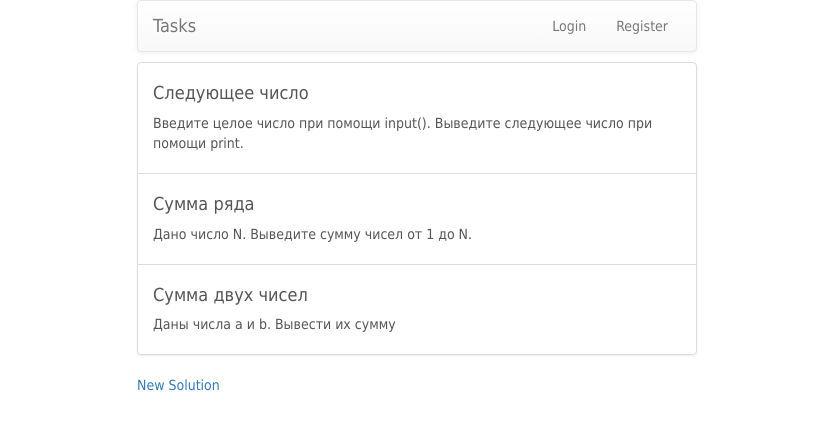
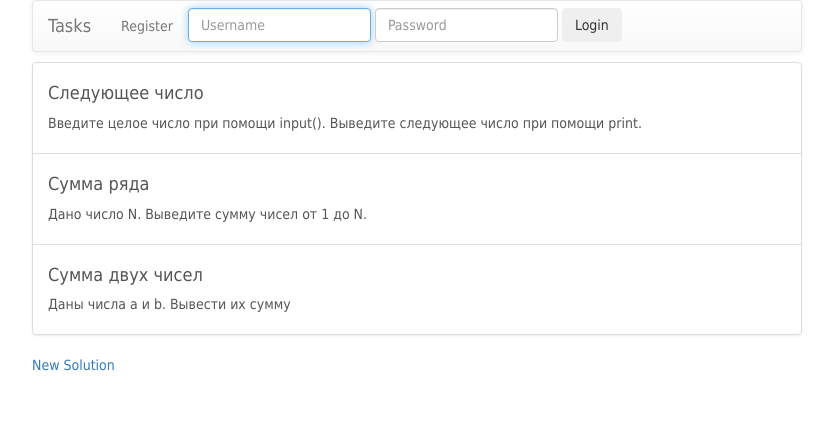
Before and after one commit to MrTsepa/track_web, a Django app: page /tasks/ in a window 1280 px wide. Shown: the top 430 px of the page, without its empty margins (223-1056 px from the left). Run offline with Django 3.2, Linux system fonts and the light colour scheme; data comes from the database, SQL or seed files in the repository; both versions use the stored data as it was after the commit; some libraries are stand-ins or nearby versions.

Commit message:
login on page added

```diff
--- a/src/application/settings.py
+++ b/src/application/settings.py
@@ -44,6 +44,8 @@ INSTALLED_APPS = [
     'core',
 ]
 
+from django.middleware.security import SecurityMiddleware
+
 MIDDLEWARE = [
     'django.middleware.security.SecurityMiddleware',
     'django.contrib.sessions.middleware.SessionMiddleware',
@@ -52,6 +54,7 @@ MIDDLEWARE = [
     'django.contrib.auth.middleware.AuthenticationMiddleware',
     'django.contrib.messages.middleware.MessageMiddleware',
     'django.middleware.clickjacking.XFrameOptionsMiddleware',
+    'core.middleware.middlewares.LoginFormMiddleware',
 ]
 
 ROOT_URLCONF = 'application.urls'
--- /dev/null
+++ b/src/core/middleware/middlewares.py
@@ -0,0 +1,26 @@
+from django.utils.deprecation import MiddlewareMixin
+
+
+class LoginFormMiddleware(MiddlewareMixin):
+    def process_request(self, request):
+        from django.contrib.auth.forms import AuthenticationForm
+        if request.method == 'POST' and \
+                'account' in request.POST and \
+                        request.POST['account'] == 'Login':
+            form = AuthenticationForm(data=request.POST, prefix="login")
+            if form.is_valid():
+                from django.contrib.auth import login
+                login(request, form.get_user())
+            request.method = 'GET'
+        else:
+            form = AuthenticationForm(request, prefix="login")
+
+        form.fields['username'].widget.attrs.update({
+            'placeholder': 'Username',
+            'class': 'form-control'
+        })
+        form.fields['password'].widget.attrs.update({
+            'placeholder': 'Password',
+            'class': 'form-control'
+        })
+        request.login_form = form
--- a/src/core/static/core/css/main.css
+++ b/src/core/static/core/css/main.css
@@ -1,5 +1,5 @@
 body {
-	width: 40em;
+	width: 55em;
     margin: 0 auto 10%;
     font-family: Tahoma;
 	position: relative;
@@ -16,3 +16,7 @@ body {
 .navbar-text-user {
     font-style: italic;
 }
+
+#login-on-page-form {
+    padding: 0.5em;
+}
--- a/src/core/templates/base.html
+++ b/src/core/templates/base.html
@@ -3,11 +3,11 @@
     <head>
         <title>{% block title %}{% endblock %}</title>
         <!-- Latest compiled and minified CSS -->
-        <link rel="stylesheet" href="https://maxcdn.bootstrapcdn.com/bootstrap/3.3.7/css/bootstrap.min.css" integrity="sha384-BVYiiSIFeK1dGmJRAkycuHAHRg32OmUcww7on3RYdg4Va+PmSTsz/K68vbdEjh4u" crossorigin="anonymous">
+        <link rel="stylesheet" href="http://maxcdn.bootstrapcdn.com/bootstrap/3.3.7/css/bootstrap.min.css" integrity="sha384-BVYiiSIFeK1dGmJRAkycuHAHRg32OmUcww7on3RYdg4Va+PmSTsz/K68vbdEjh4u" crossorigin="anonymous">
         <!-- Optional theme -->
-        <link rel="stylesheet" href="https://maxcdn.bootstrapcdn.com/bootstrap/3.3.7/css/bootstrap-theme.min.css" integrity="sha384-rHyoN1iRsVXV4nD0JutlnGaslCJuC7uwjduW9SVrLvRYooPp2bWYgmgJQIXwl/Sp" crossorigin="anonymous">
+        <link rel="stylesheet" href="http://maxcdn.bootstrapcdn.com/bootstrap/3.3.7/css/bootstrap-theme.min.css" integrity="sha384-rHyoN1iRsVXV4nD0JutlnGaslCJuC7uwjduW9SVrLvRYooPp2bWYgmgJQIXwl/Sp" crossorigin="anonymous">
         <!-- Latest compiled and minified JavaScript -->
-        <script src="https://maxcdn.bootstrapcdn.com/bootstrap/3.3.7/js/bootstrap.min.js" integrity="sha384-Tc5IQib027qvyjSMfHjOMaLkfuWVxZxUPnCJA7l2mCWNIpG9mGCD8wGNIcPD7Txa" crossorigin="anonymous"></script>
+        <script src="http://maxcdn.bootstrapcdn.com/bootstrap/3.3.7/js/bootstrap.min.js" integrity="sha384-Tc5IQib027qvyjSMfHjOMaLkfuWVxZxUPnCJA7l2mCWNIpG9mGCD8wGNIcPD7Txa" crossorigin="anonymous"></script>
         {% load static %}
         <link rel="stylesheet" href="{% static "core/css/main.css" %}">
         <link rel="stylesheet" href="{% static "core/css/tasks.css" %}">
--- a/src/core/templates/core/authorization.html
+++ b/src/core/templates/core/authorization.html
@@ -4,8 +4,15 @@
         <li><a href="{% url 'core:logout' %}?next={{ request.path }}" class="button">Logout</a></li>
     </ul>
 {% else %}
-    <ul class="nav navbar-nav navbar-right">
-        <li><a href="{% url 'core:login' %}?next={{ request.path }}" class="button">Login</a></li>
-        <li><a href="{% url 'core:register' %}" class="button">Register</a></li>
+    <ul class="nav navbar-nav">
+        <li><a href="{% url 'core:register' %}?next={{ request.path }}" class="button">Register</a></li>
     </ul>
+    <form class="form-inline float-xs-right"
+          id="login-on-page-form"
+              action="" method="post">{% csrf_token %}
+        {{ request.login_form.username }}
+        {{ request.login_form.password }}
+        <input class="btn btn-outline-success" type="submit" name="account" value="Login">
+        <input type="hidden" name="next" value="{{ request.get_full_path }}" />
+    </form>
 {% endif %}
--- a/src/tasks/views.py
+++ b/src/tasks/views.py
@@ -34,7 +34,7 @@ class TaskDetailView(FormView):
         return context
 
     def get_success_url(self):
-        return resolve_url('tasks:task_detail_ace_editor', pk=self.task.id)
+        return resolve_url('tasks:task_detail', pk=self.task.id)
 
     def form_valid(self, form):
         solution = apps.get_model('solutions.Solution')()
```
Also changed, not shown: src/core/middleware/__init__.py (added), src/db.sqlite3.
